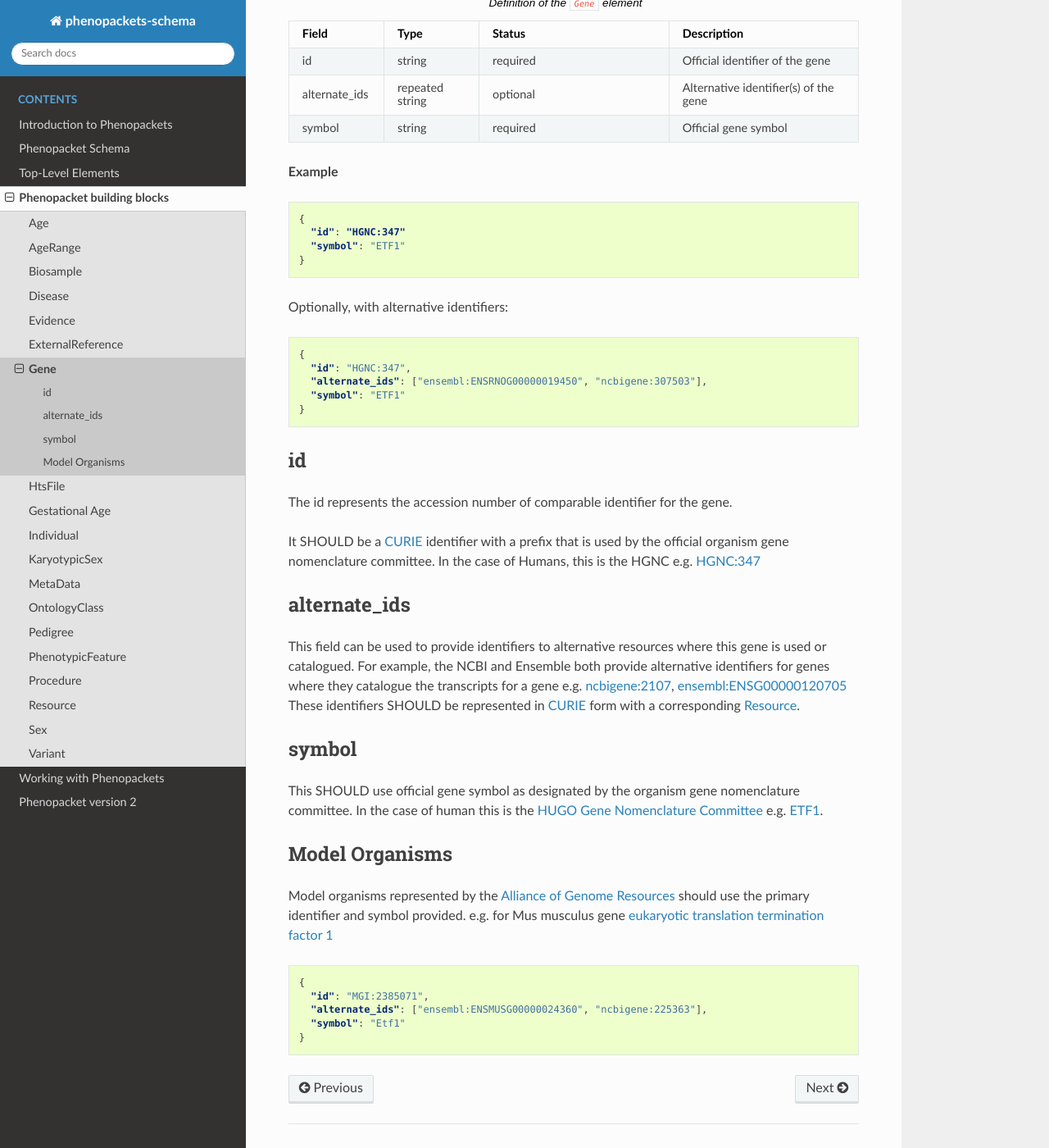
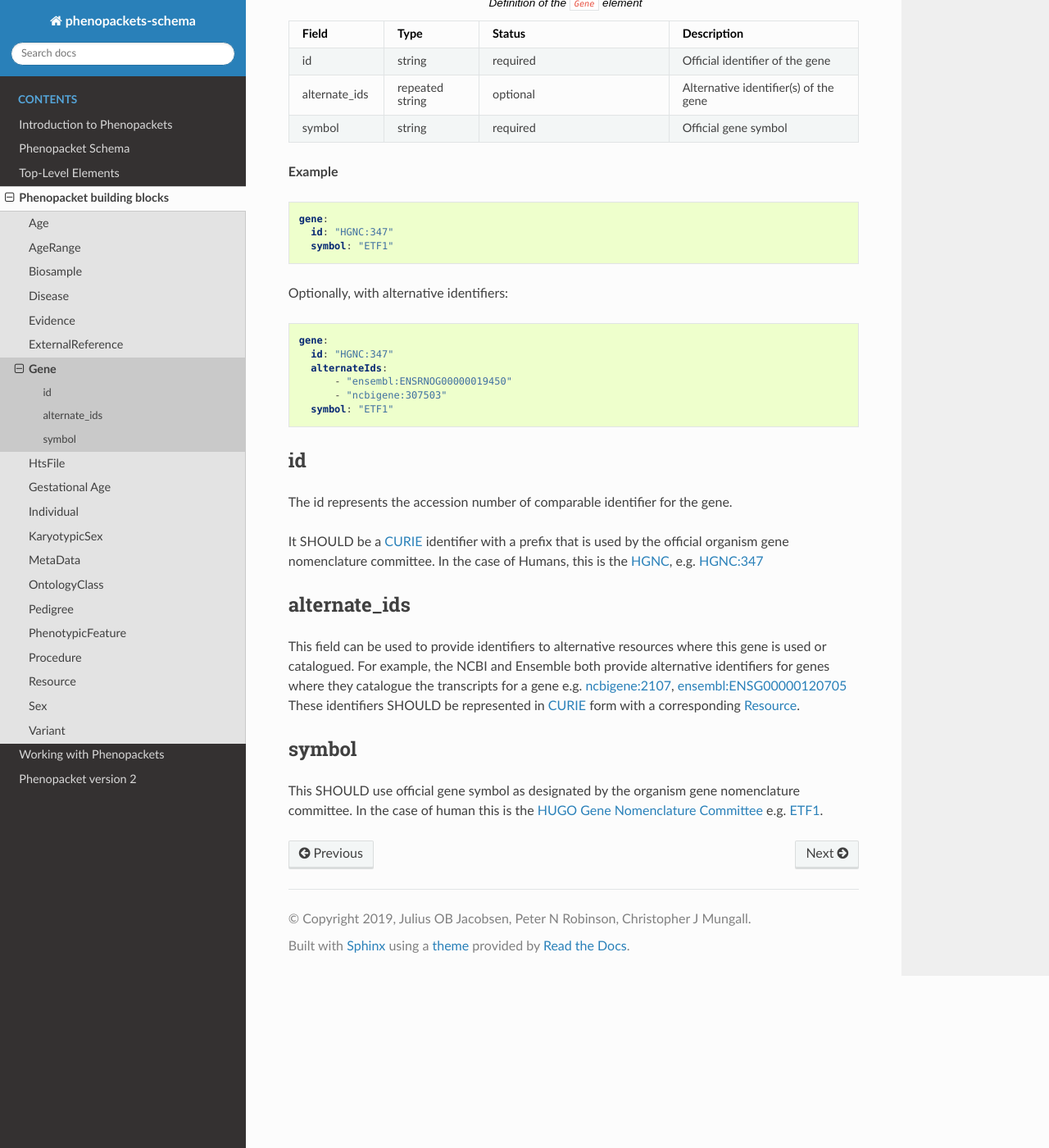
Before and after one commit to phenopackets/phenopacket-schema, a Sphinx documentation site: the page built from docs/gene.rst, in a window 1280 px wide and 1400 px high, scrolled down 321 px. Shown: the whole window at 82% size. Built offline with Sphinx 7.4.7 and the Read the Docs theme 2.0.0, drawn with Linux system fonts in a browser that asks for light colours; pages that are not in the unit, such as notebooks, are missing from menus.

Commit message:
updating gene. Note: removing modelorganism paragraph

```diff
--- a/docs/gene.rst
+++ b/docs/gene.rst
@@ -36,22 +36,22 @@ the exact variant cannot be transmitted, either for privacy reasons or because i
 
 **Example**
 
-.. code-block:: json
+.. code-block:: yaml
 
-  {
-    "id": "HGNC:347"
-    "symbol": "ETF1"
-  }
+  gene:
+    id: "HGNC:347"
+    symbol: "ETF1"
 
 Optionally, with alternative identifiers:
 
-.. code-block:: json
+.. code-block:: yaml
 
-  {
-    "id": "HGNC:347",
-    "alternate_ids": ["ensembl:ENSRNOG00000019450", "ncbigene:307503"],
-    "symbol": "ETF1"
-  }
+  gene:
+    id: "HGNC:347"
+    alternateIds:
+        - "ensembl:ENSRNOG00000019450"
+        - "ncbigene:307503"
+    symbol: "ETF1"
 
 
 id
@@ -59,7 +59,7 @@ id
 The id represents the accession number of comparable identifier for the gene.
 
 It SHOULD be a :ref:`rstcurie` identifier with a prefix that is used by the official organism gene nomenclature committee. In
-the case of Humans, this is the HGNC e.g. `HGNC:347 <https://www.genenames.org/data/gene-symbol-report/#!/hgnc_id/HGNC:3477>`_
+the case of Humans, this is the `HGNC <https://www.genenames.org/>`_, e.g. `HGNC:347 <https://www.genenames.org/data/gene-symbol-report/#!/hgnc_id/HGNC:3477>`_
 
 alternate_ids
 ~~~~~~~~~~~~~
@@ -73,16 +73,3 @@ symbol
 ~~~~~~
 This SHOULD use official gene symbol as designated by the organism gene nomenclature committee. In the case of human
 this is the `HUGO Gene Nomenclature Committee <https://www.genenames.org>`_ e.g. `ETF1 <https://www.genenames.org/data/gene-symbol-report/#!/hgnc_id/HGNC:3477>`_.
-
-Model Organisms
-~~~~~~~~~~~~~~~
-Model organisms represented by the `Alliance of Genome Resources <https://www.alliancegenome.org>`_ should use the
-primary identifier and symbol provided. e.g. for Mus musculus gene `eukaryotic translation termination factor 1 <https://www.alliancegenome.org/gene/MGI:2385071>`_
-
-.. code-block:: json
-
-  {
-    "id": "MGI:2385071",
-    "alternate_ids": ["ensembl:ENSMUSG00000024360", "ncbigene:225363"],
-    "symbol": "Etf1"
-  }
```
